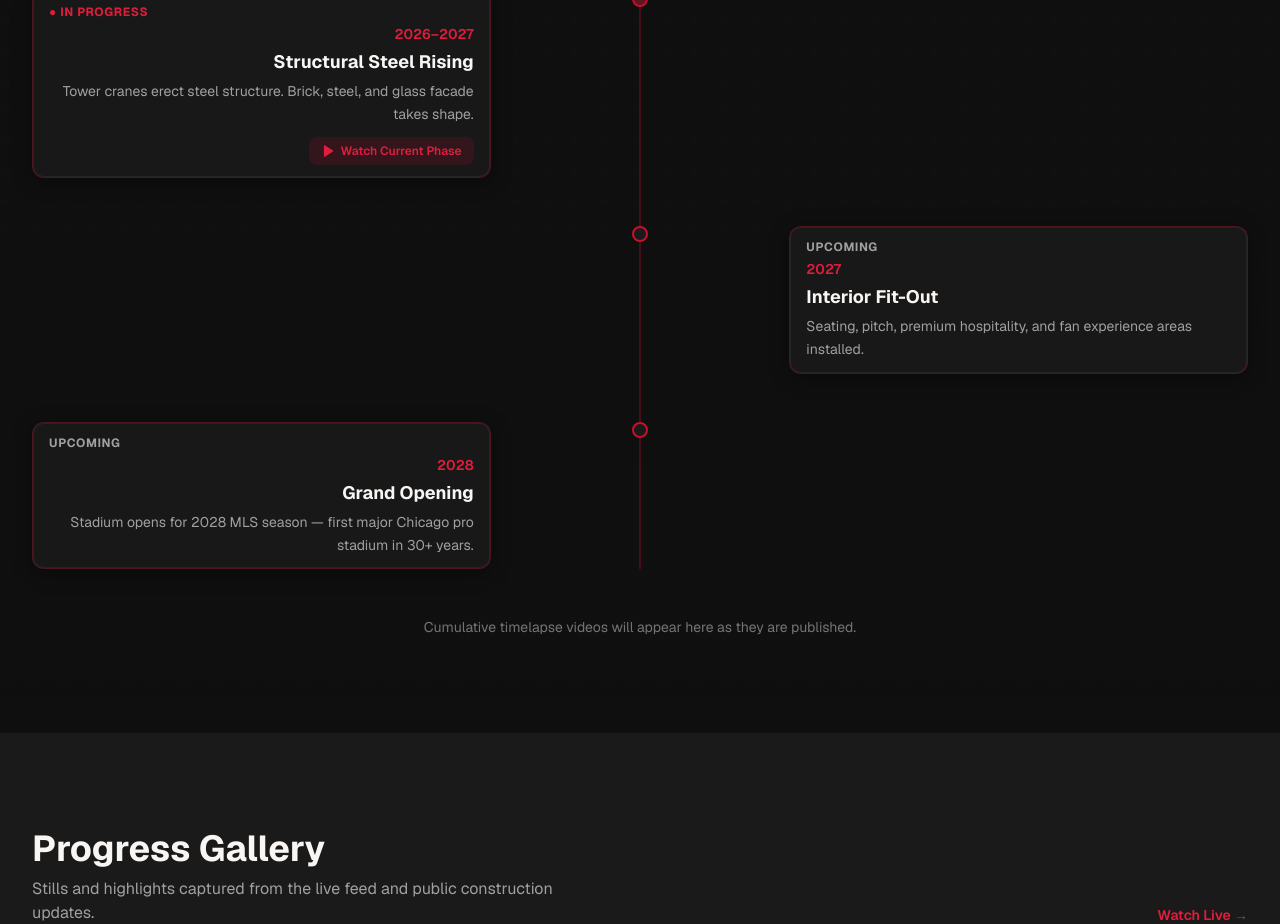
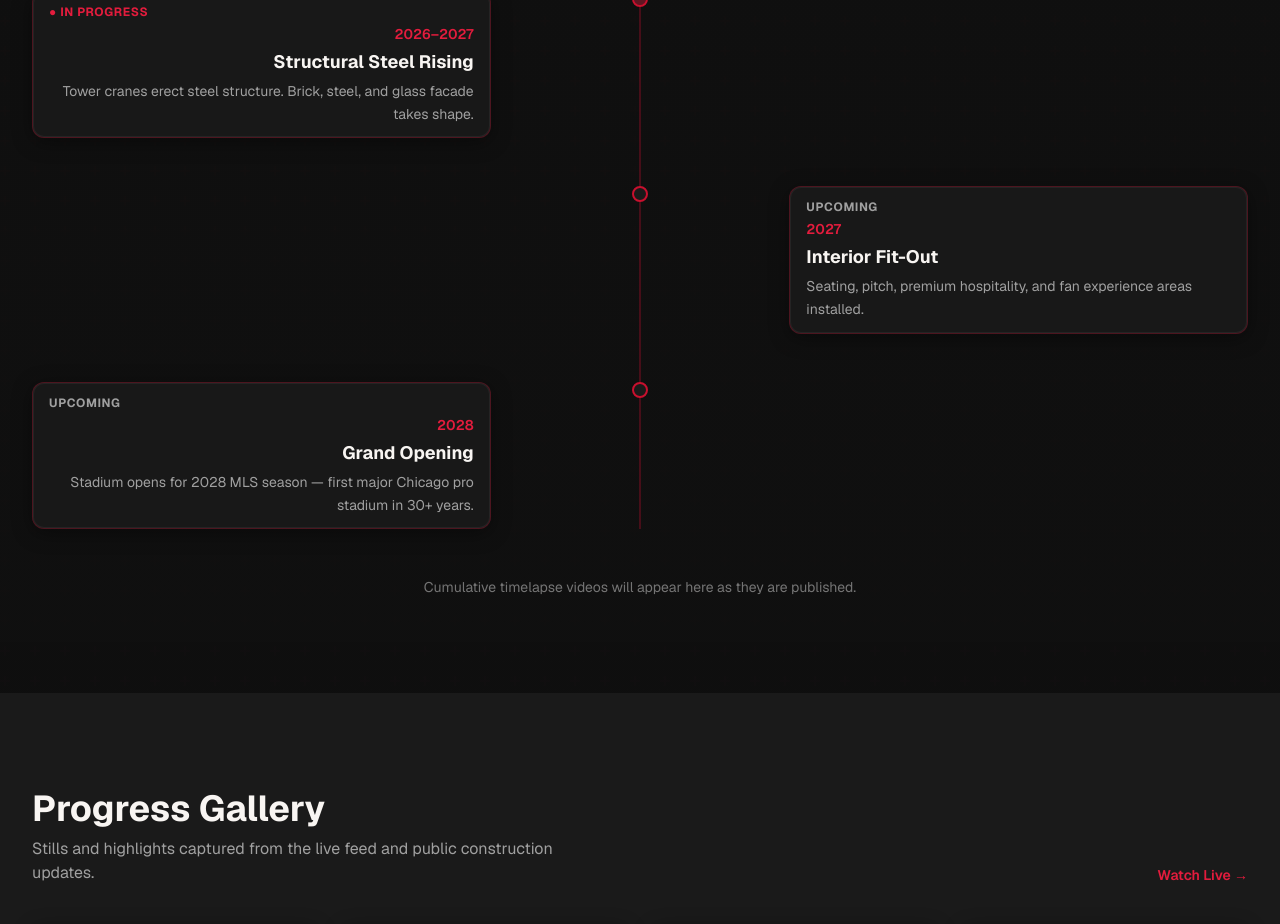
Before and after one commit to aruntikoo/chicagofirewatch, a Next.js app: page / in a window 1280 px wide. Shown: the part 2020-2944 px from the top of the page. Built offline with nearby package versions, Linux system fonts and the light colour scheme.

Commit message:
Point Structural Steel Rising phase Watch link to live feed

```diff
--- a/src/data/milestones.ts
+++ b/src/data/milestones.ts
@@ -10,6 +10,8 @@ export interface Milestone {
   videoId?: string;
   /** Optional short label for the video button */
   videoLabel?: string;
+  /** Optional custom href (e.g. /#live). Overrides videoId when set. */
+  videoHref?: string;
 }
 
 export const milestones: Milestone[] = [
@@ -39,9 +41,8 @@ export const milestones: Milestone[] = [
     description:
       "Tower cranes erect steel structure. Brick, steel, and glass facade takes shape.",
     status: "current",
-    // Temporary test / early recording – replace or remove as new phase videos are added
-    videoId: "Fnonw0DiIaQ",
-    videoLabel: "Watch Current Phase",
+    videoHref: "/#live",
+    videoLabel: "Watch Live Feed",
   },
   {
     id: "interior",
```
